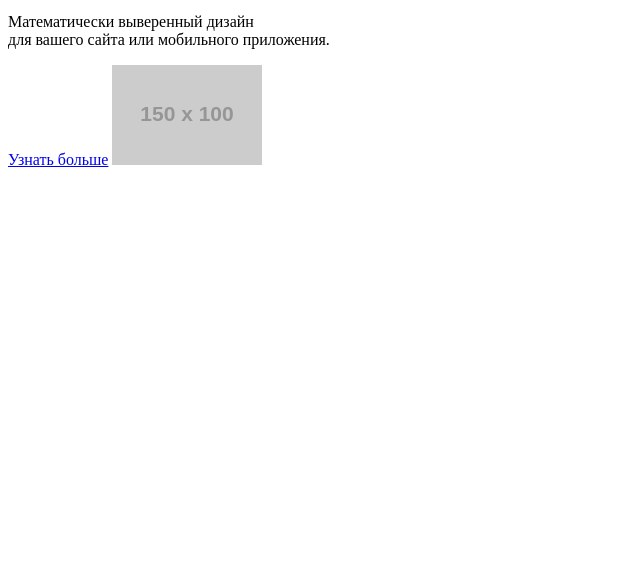
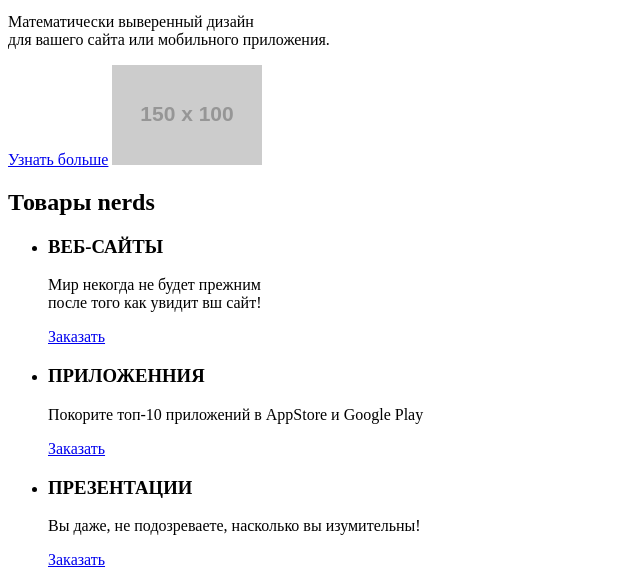
Before and after one commit to fenixrg/project-nerds, a plain HTML site: page index.html in a window 1280 px wide. Shown: the part 324-909 px from the top of the page, without its empty margins (0-640 px from the left). Before the commit the page ends 800 px from the top, so only its background shows below. Drawn offline with Linux system fonts and the light colour scheme; placeholder pictures from the web are drawn by us.

Commit message:
Added items Nerds

```diff
--- a/index.html
+++ b/index.html
@@ -29,6 +29,26 @@
         </header>
 
         <main>
+            <section>
+                <h2>Товары nerds</h2>
+                <ul>
+                    <li>
+                        <h3>ВЕБ-САЙТЫ</h3>
+                        <p>Мир некогда не будет прежним<br>после того
+                       как увидит вш сайт!</p>
+                       <a href="blank.html">Заказать</a>
+                    </li>
+                    <li>
+                       <h3>ПРИЛОЖЕННИЯ</h3>
+                       <p>Покорите топ-10 приложений в AppStore и Google Play</p>
+                      <a href="blank.html">Заказать</a>
+                   </li>
+                   <li>
+                       <h3>ПРЕЗЕНТАЦИИ</h3>
+                       <p>Вы даже, не подозреваете, насколько вы изумительны!</p>
+                      <a href="blank.html">Заказать</a>
+                   </li>
+               </section>
 
         </main>
 
```
